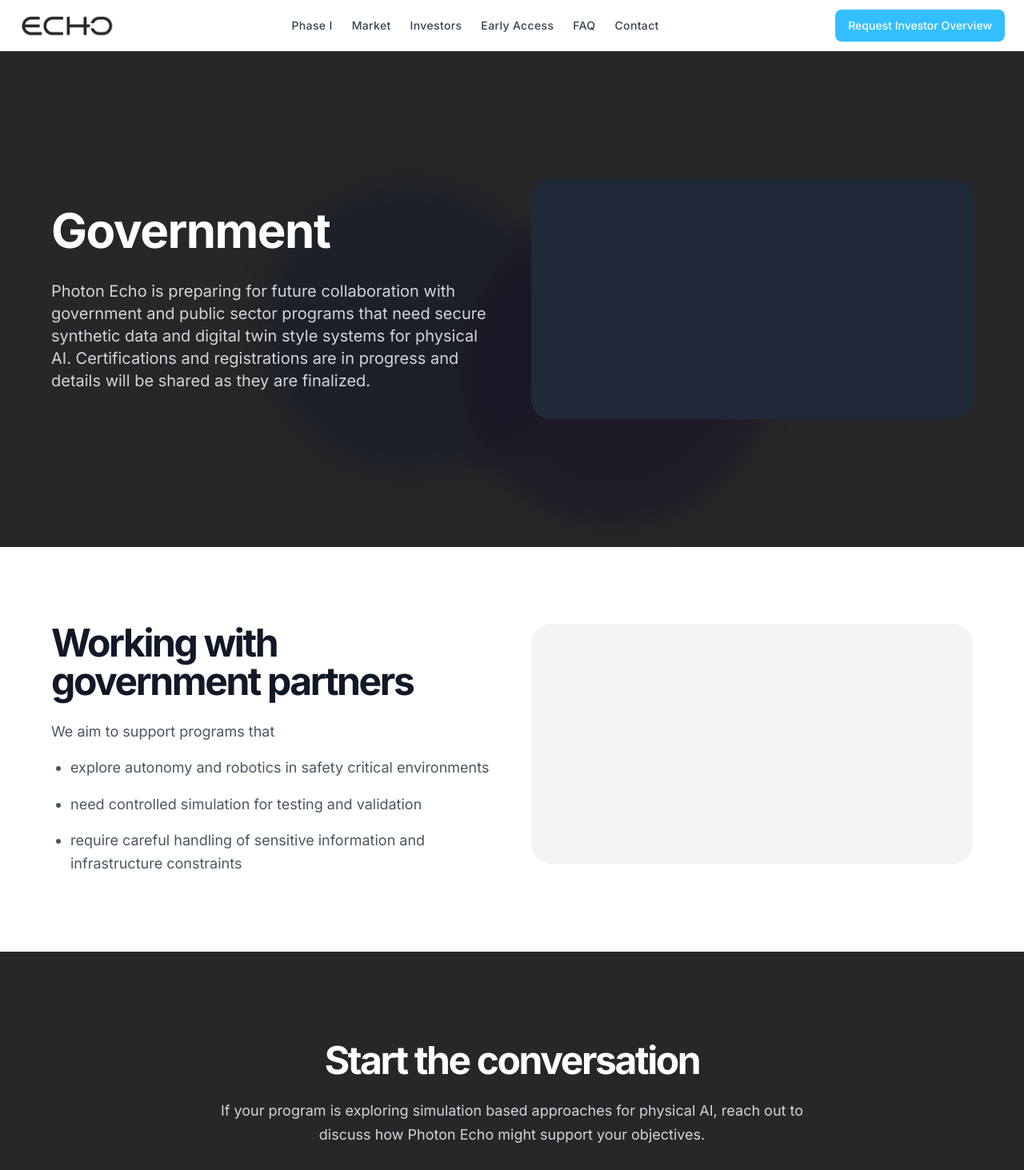
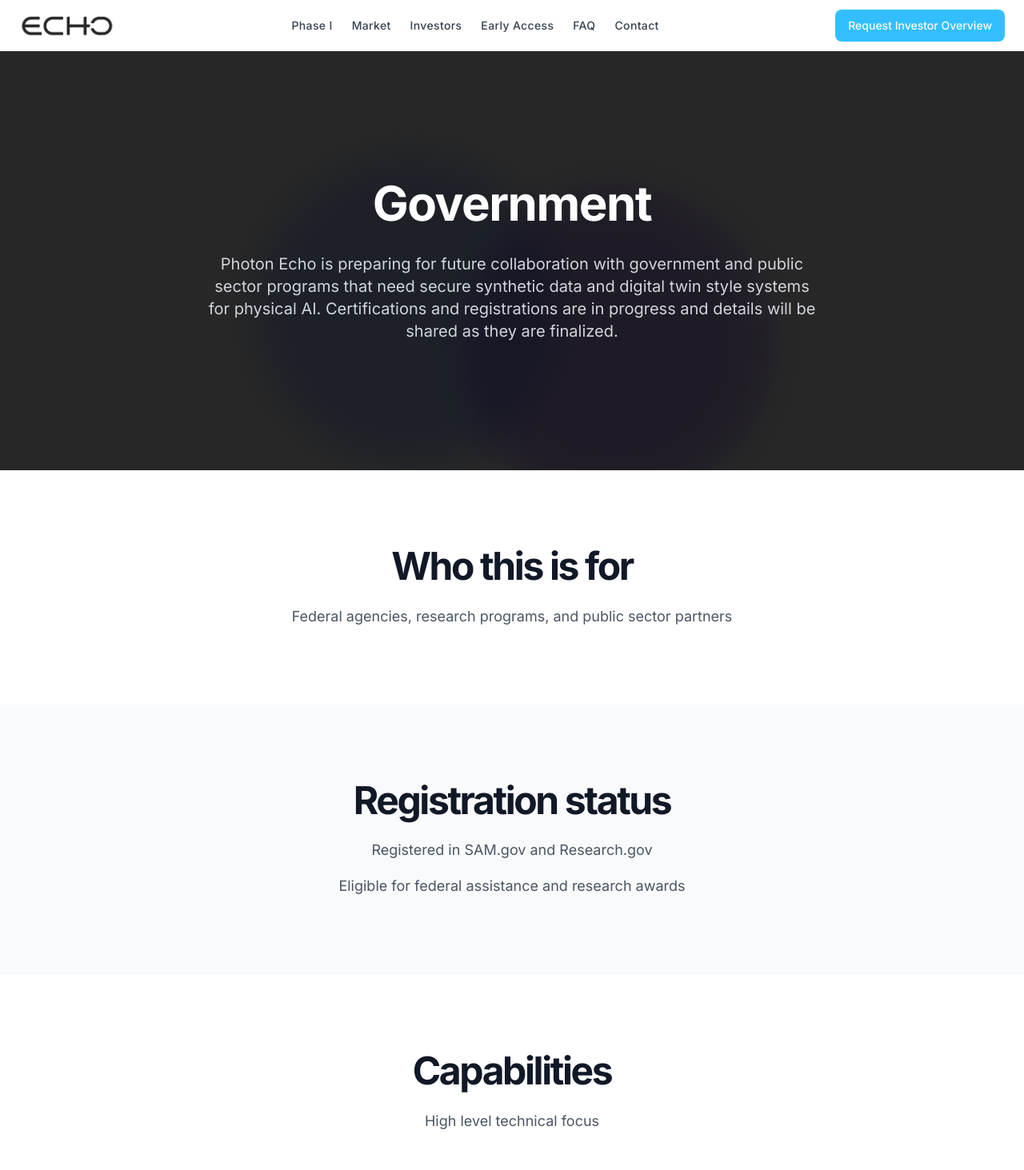
Before and after one commit to josha10cio/Photon-Digital-site, a Next.js app: page /government in a window 1280 px wide. Shown: the top 1463 px of the page at 80% size. Built offline with nearby package versions, Linux system fonts and the light colour scheme.

Commit message:
Add new sections to government page: Who this is for, Registration status, Capabilities, and Contact

```diff
--- a/app/government/page.tsx
+++ b/app/government/page.tsx
@@ -21,10 +21,8 @@ export default function GovernmentPage() {
           ></div>
         </div>
 
-        <div className="container relative z-10 px-4 md:px-6">
-          <div className="grid gap-12 lg:grid-cols-2 items-center max-w-6xl mx-auto">
-            {/* Left Column - Text Content */}
-            <div className="text-left">
+        <div className="container relative z-10 px-4 md:px-6 lg:px-8">
+          <div className="max-w-3xl mx-auto text-center">
             <h1 className="text-4xl font-bold tracking-tight sm:text-5xl md:text-6xl leading-tight mb-8">
               Government
             </h1>
@@ -32,36 +30,64 @@ export default function GovernmentPage() {
               Photon Echo is preparing for future collaboration with government and public sector programs that need secure synthetic data and digital twin style systems for physical AI. Certifications and registrations are in progress and details will be shared as they are finalized.
             </p>
           </div>
+        </div>
+      </section>
 
-            {/* Right Column - Placeholder for Image */}
-            <div className="bg-gray-800 rounded-lg min-h-[300px] flex items-center justify-center">
+      {/* Section 1: Who this is for */}
+      <section className="w-full py-16 md:py-24 bg-white">
+        <div className="container px-4 md:px-6">
+          <div className="max-w-4xl mx-auto">
+            <h2 className="text-3xl font-bold tracking-tighter sm:text-4xl md:text-5xl text-gray-900 mb-6 text-center">
+              Who this is for
+            </h2>
+            <p className="text-lg text-gray-600 leading-relaxed text-center">
+              Federal agencies, research programs, and public sector partners
+            </p>
+          </div>
+        </div>
+      </section>
+
+      {/* Section 2: Registration status */}
+      <section className="w-full py-16 md:py-24 bg-gray-50">
+        <div className="container px-4 md:px-6">
+          <div className="max-w-4xl mx-auto">
+            <h2 className="text-3xl font-bold tracking-tighter sm:text-4xl md:text-5xl text-gray-900 mb-6 text-center">
+              Registration status
+            </h2>
+            <div className="text-lg text-gray-600 leading-relaxed space-y-4 text-center">
+              <p>Registered in SAM.gov and Research.gov</p>
+              <p>Eligible for federal assistance and research awards</p>
             </div>
           </div>
         </div>
       </section>
 
-      {/* Section: Working with Government Partners */}
+      {/* Section 3: Capabilities */}
       <section className="w-full py-16 md:py-24 bg-white">
         <div className="container px-4 md:px-6">
-          <div className="grid gap-12 lg:grid-cols-2 items-start max-w-6xl mx-auto">
-            {/* Left Column - Text Content */}
-            <div className="text-left">
+          <div className="max-w-4xl mx-auto">
+            <h2 className="text-3xl font-bold tracking-tighter sm:text-4xl md:text-5xl text-gray-900 mb-6 text-center">
+              Capabilities
+            </h2>
+            <p className="text-lg text-gray-600 leading-relaxed text-center">
+              High level technical focus
+            </p>
+          </div>
+        </div>
+      </section>
+
+      {/* Section 4: Contact */}
+      <section className="w-full py-16 md:py-24 bg-gray-50">
+        <div className="container px-4 md:px-6">
+          <div className="max-w-4xl mx-auto text-center">
             <h2 className="text-3xl font-bold tracking-tighter sm:text-4xl md:text-5xl text-gray-900 mb-6">
-                Working with government partners
+              Contact
             </h2>
             <p className="text-lg text-gray-600 leading-relaxed mb-4">
-                We aim to support programs that
+              <a href="mailto:info@photonecho.dev" className="text-[#33bfff] hover:text-[#2aa3d9] transition-colors">
+                info@photonecho.dev
+              </a>
             </p>
-              <ul className="text-lg text-gray-600 leading-relaxed space-y-4 list-disc pl-6">
-                <li>explore autonomy and robotics in safety critical environments</li>
-                <li>need controlled simulation for testing and validation</li>
-                <li>require careful handling of sensitive information and infrastructure constraints</li>
-              </ul>
-            </div>
-
-            {/* Right Column - Placeholder for Image */}
-            <div className="bg-gray-100 rounded-lg min-h-[300px] flex items-center justify-center">
-            </div>
           </div>
         </div>
       </section>
```
Lines whose indentation alone changed are shown as unchanged.
